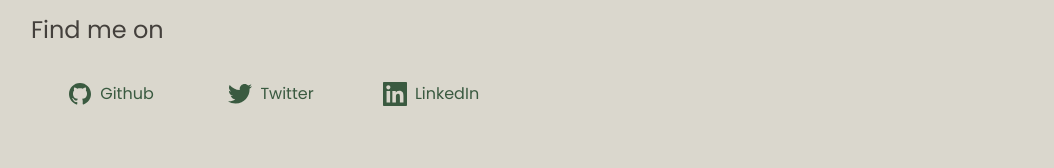
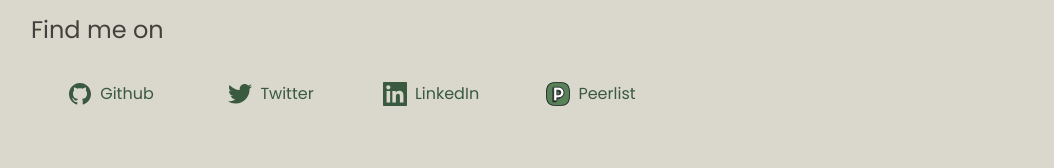
Before and after one commit to TanishqSingla/my-website, a Next.js app: page / in a window 1280 px wide. Shown: the part 490-658 px from the top of the page, without its empty margins (113-1167 px from the left). Built offline with nearby package versions, Linux system fonts and the light colour scheme.

Commit message:
feat: Add peerlist logo

```diff
--- a/pages/index.tsx
+++ b/pages/index.tsx
@@ -19,6 +19,11 @@ const socials = [
     link: "https://www.linkedin.com/in/tanishqsingla",
     logo: <GrLinkedin size="24" />,
   },
+	{
+		name: "Peerlist",
+		link: "https://www.peerlist.io/tanishqsingla",
+		logo: <Image src={"/peerlist.svg"} alt="peerlist logo" width={24} height={24} />
+	}
 ];
 
 export default function Home() {
```
Also changed, not shown: public/peerlist.svg (added).
